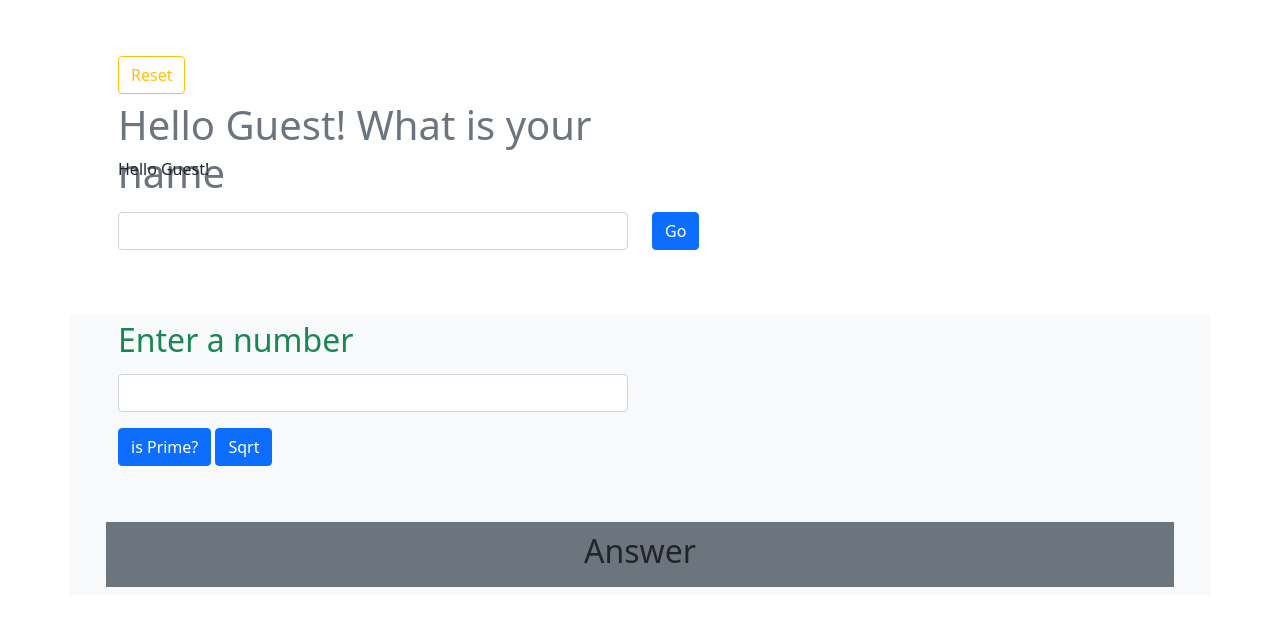
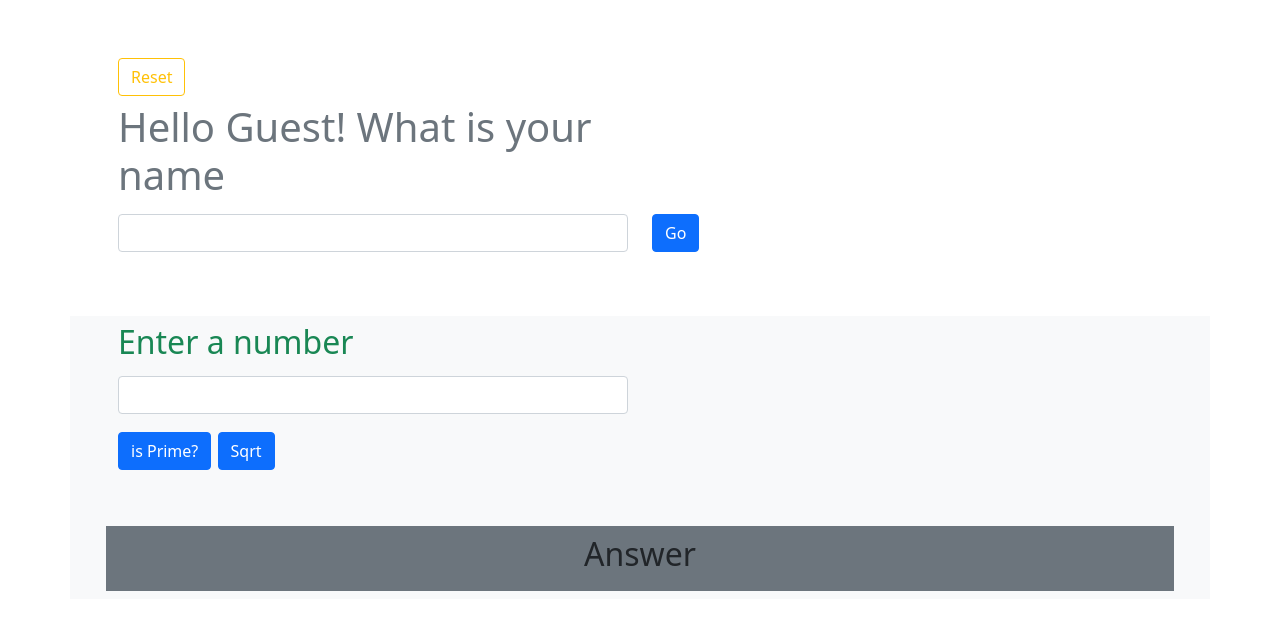
Before and after one commit to metaTara/myCalculator, a plain HTML site: page index.html in a window 1280 px wide. Drawn offline with nearby package versions, Linux system fonts and the light colour scheme; the site is published under a folder, as on GitHub Pages, so addresses that start at the root find nothing.

Commit message:
corrected links

```diff
--- a/index.html
+++ b/index.html
@@ -11,7 +11,7 @@
       integrity="sha384-wEmeIV1mKuiNpC+IOBjI7aAzPcEZeedi5yW5f2yOq55WWLwNGmvvx4Um1vskeMj0"
       crossorigin="anonymous"
     />
-    <link rel="stylesheet" href="/styles.css" />
+    <link rel="stylesheet" href="./styles.css" />
     <title>Simple calculations</title>
   </head>
   <body>
@@ -76,7 +76,7 @@
 
 
 
-    <script src="/myJS.js"></script>
+    <script src="./myJS.js"></script>
     <script
       src="https://kit.fontawesome.com/89928e2c8d.js"
       crossorigin="anonymous"
```
